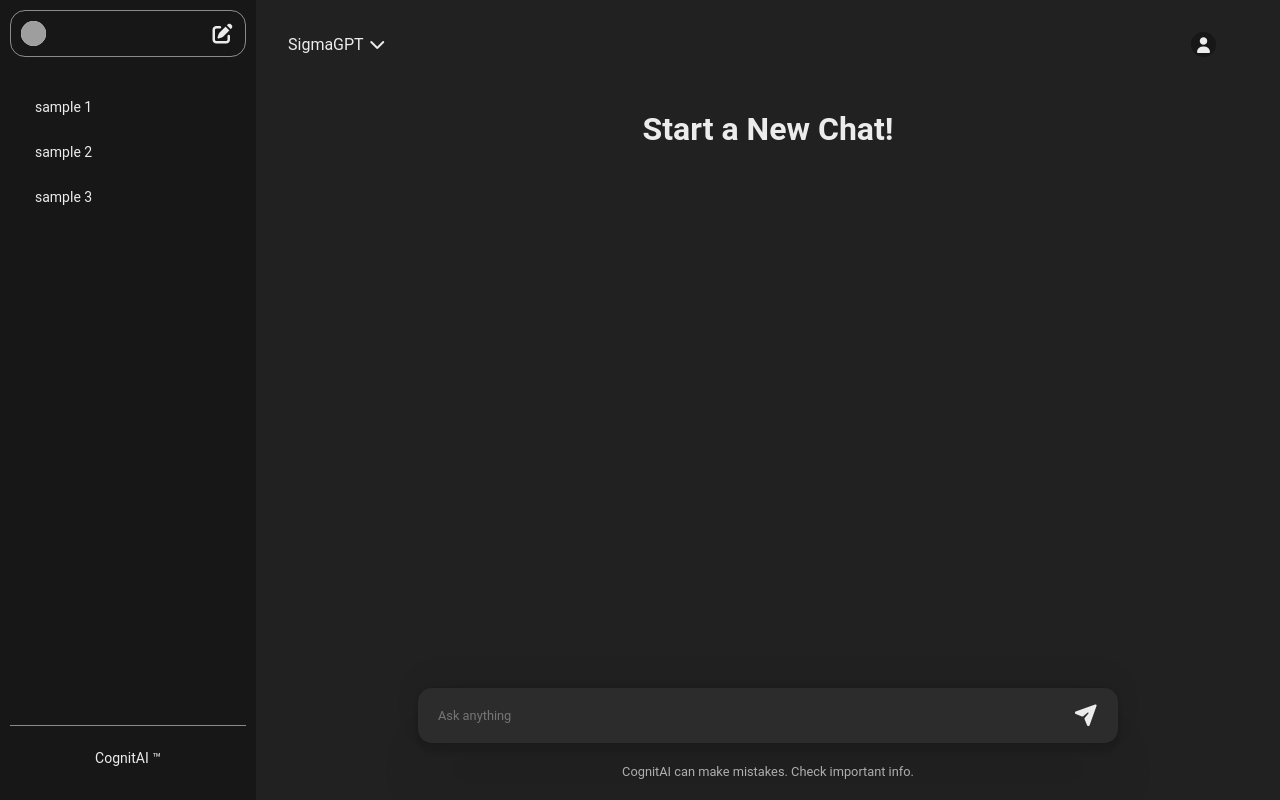
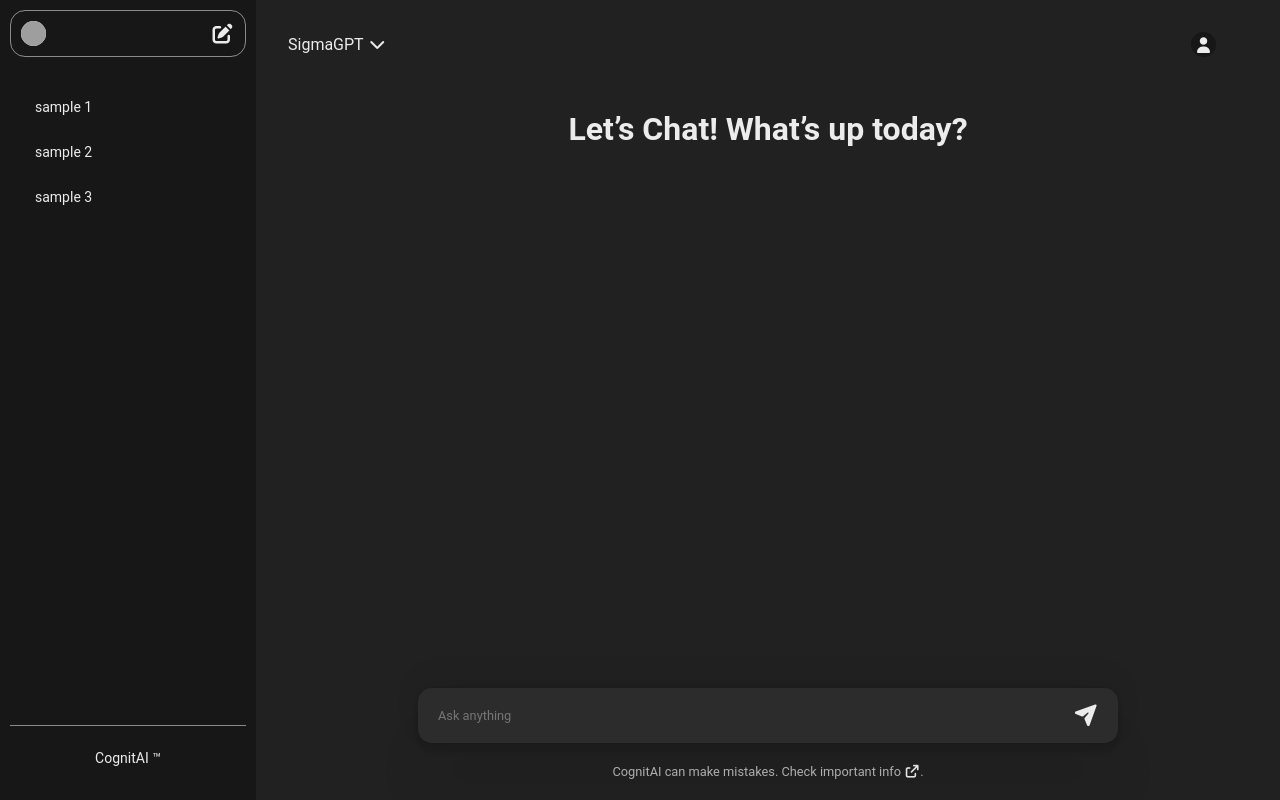
Before and after one commit to VAMSHIYADAV46/Cognit-AI, a React (Vite) app in the folder Frontend/: page / in a window 1280 px wide. Built offline with nearby package versions, Linux system fonts and the light colour scheme; grey boxes are pictures that could not be loaded.

Commit message:
assistant reply formating

```diff
--- a/Frontend/package.json
+++ b/Frontend/package.json
@@ -12,7 +12,9 @@
   "dependencies": {
     "react": "^19.1.1",
     "react-dom": "^19.1.1",
+    "react-markdown": "^10.1.0",
     "react-spinners": "^0.17.0",
+    "rehype-highlight": "^7.0.2",
     "uuid": "^13.0.0"
   },
   "devDependencies": {
--- a/Frontend/src/components/Chat.jsx
+++ b/Frontend/src/components/Chat.jsx
@@ -1,14 +1,17 @@
 import "../styles/Chat.css"
 import React, { useContext, useState, useEffect } from "react";
 import  MyContext  from "../MyContext";
+import Markdown from 'react-markdown';
+import rehypeHighlight from 'rehype-highlight';
+import "highlight.js/styles/github-dark.css";
 
 function Chat(){
     const {newChat, prevChats, reply} = useContext(MyContext);
 
     return (
         <>
-            {/* {newChat && <h1>Start a New Chat!</h1>} */}
-            {newChat ? <h1>Start a New Chat!</h1> : ""}
+            {newChat && <h1>Let’s Chat! What’s up today?</h1>}
+
 
 
              <div className="chats">
@@ -18,7 +21,8 @@ function Chat(){
                             {
                                 chat.role === "user"?
                                 <p className="userMessage">{chat.content}</p> :
-                                <p className="gptMessage">{chat.content}</p>
+                                // <p className="gptMessage">{chat.content}</p>
+                                <Markdown  rehypePlugins={rehypeHighlight}>{chat.content}</Markdown>
 
                             }
                         </div>
--- a/Frontend/src/components/ChatWindow.jsx
+++ b/Frontend/src/components/ChatWindow.jsx
@@ -79,7 +79,7 @@ function ChatWindow(){
                     <div id="submit" onClick={getReply}><i className="fa-solid fa-paper-plane"></i></div>
                 </div>
                 <p className="info">
-                    CognitAI can make mistakes. Check important info.
+                    CognitAI can make mistakes. Check important <a className="info-link" href="https://console.groq.com/docs/models">info <i className="fa-solid fa-arrow-up-right-from-square"></i></a>.
                 </p>
             </div>
             {/* ChatWindow */}
--- a/Frontend/src/styles/ChatWindow.css
+++ b/Frontend/src/styles/ChatWindow.css
@@ -93,4 +93,12 @@ input:focus {
     font-size: 0.8rem;
     padding: 0.5rem;
     color: #b4b4b4;
+
 }
+
+
+.info-link{
+    font-size: 0.8rem;
+    color: #b4b4b4;
+    text-decoration: none;
+}
```
Also changed, not shown: 1 other file (tests, documents, lock files or other folders).
